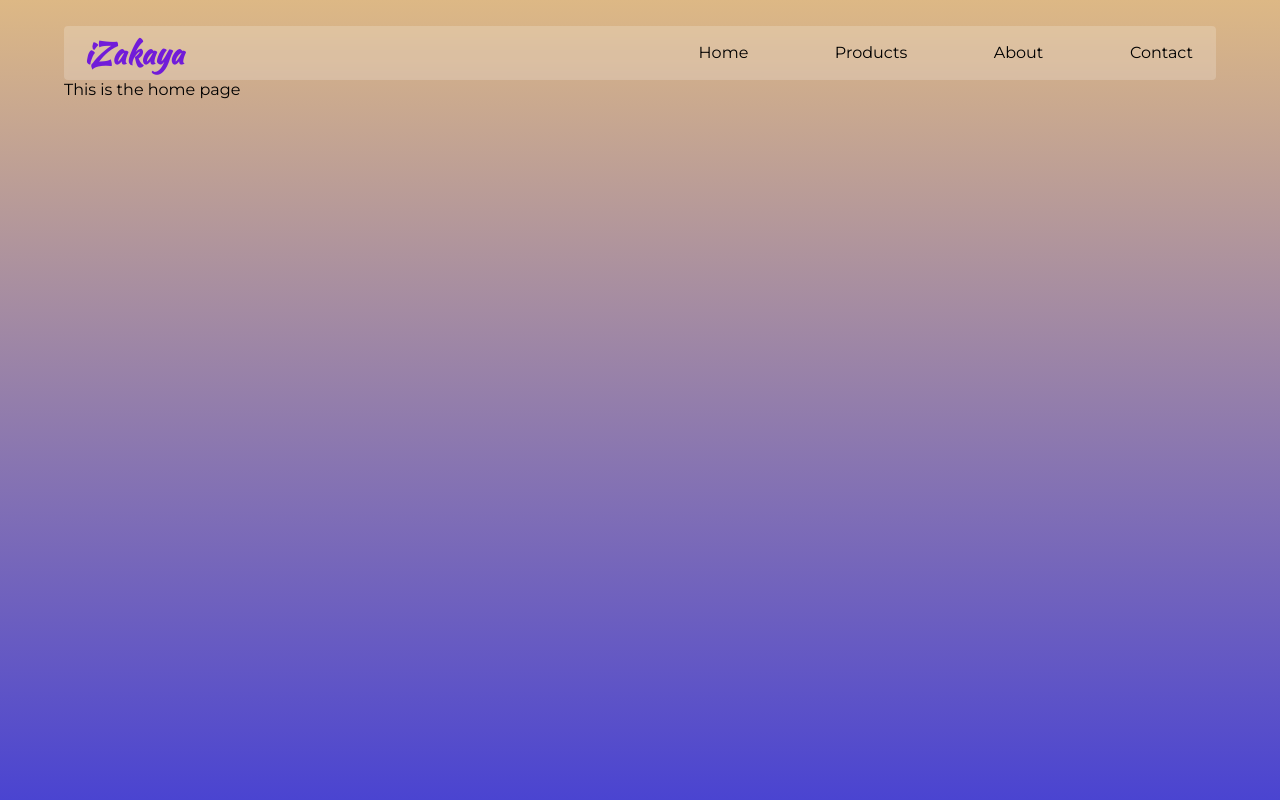
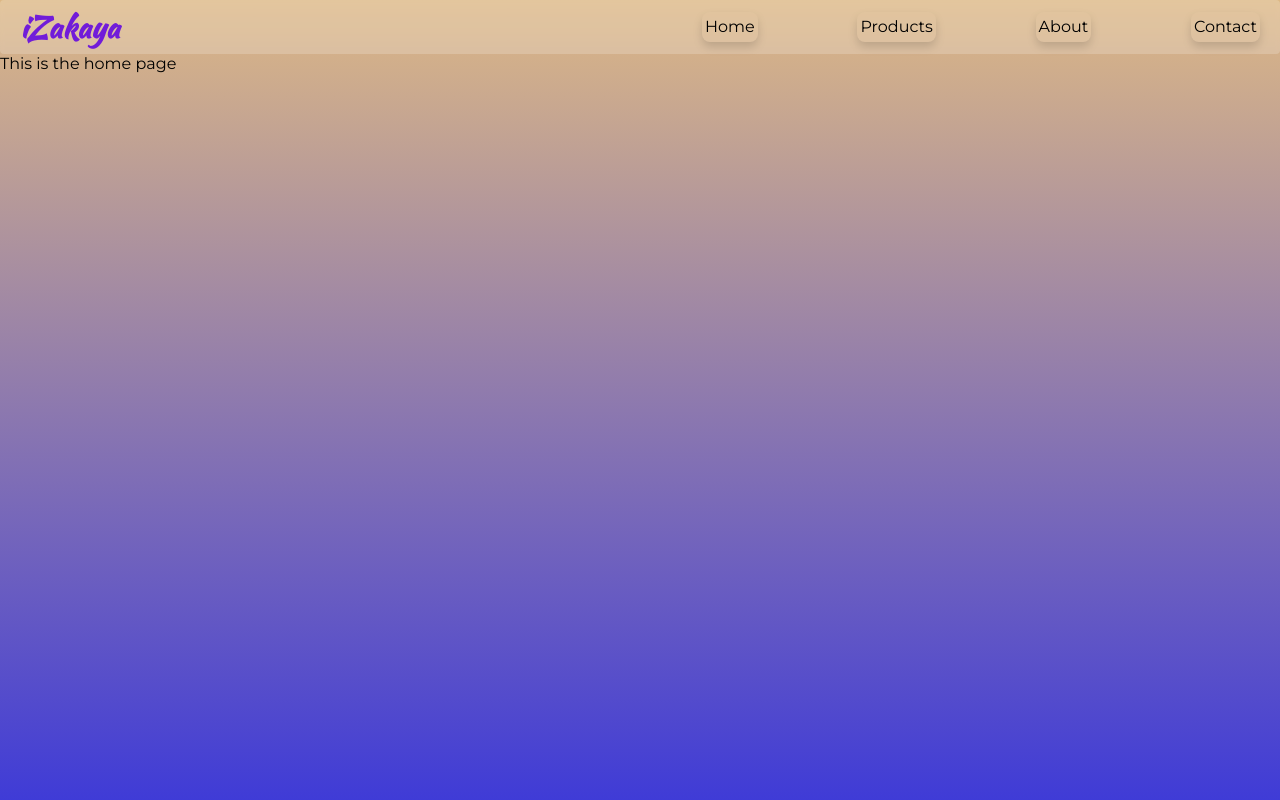
Before and after one commit to Ahdeyyy/capstone-react-g13, a React (Create React App) app: page / in a window 1280 px wide. Shown: the top 800 px of the page. Built offline with nearby package versions, Linux system fonts and the light colour scheme; the HTML template or start-up script is replaced by a standard one.

Commit message:
Added global styles

```diff
--- a/src/App.css
+++ b/src/App.css
@@ -2,14 +2,88 @@
 
 *{
   box-sizing: border-box;
+  margin: 0;
+  padding: 0;
 }
+
+:root {
+  --base-size: 0.85;
+}
+
 html {
   min-height: 100%;
 }
 body{
   font-family: 'Montserrat', sans-serif;
-  margin: 2% 5%;
 
   background-image: linear-gradient(rgb(221, 184, 133), rgb(45, 45, 224));
   background-repeat: no-repeat;
 }
+
+.container {
+  width: 100%;
+  padding: 0 15px;
+  margin: 0 auto;
+}
+
+.img-fluid {
+  max-width: 100%;
+  height: auto;
+}
+
+a {
+  padding: 1rem;
+  border-radius: 8px;
+  background-color: transparent;
+  transition: all 0.3s ease-out;
+  -moz-transition: all 0.3s ease-out;
+  -webkit-transition: all 0.3s ease-out;
+  font-size: calc(16px * var(--base-size));
+  line-height: 150%;
+  display: inline-block;
+  text-decoration: none;
+  box-shadow: 0 5px 10px rgba(0, 0, 0, 0.15);
+}
+
+a:hover,
+a:focus {
+  box-shadow: 0 2.5px 5px rgba(255, 255, 255, 0.15);
+}
+
+@media only screen and (min-width: 600px) {
+  :root {
+    --base-size: 0.9;
+  }
+
+  .container {
+    max-width: 540px;
+  }
+}
+
+@media only screen and (min-width: 768px) {
+  .container {
+    max-width: 720px;
+  }
+}
+
+@media only screen and (min-width: 992px) {
+  :root {
+    --base-size: 1;
+  }
+
+  .container {
+    max-width: 960px;
+  }
+}
+
+@media only screen and (min-width: 1200px) {
+  .container {
+    max-width: 1140px;
+  }
+}
+
+@media only screen and (min-width: 1450px) {
+  .container {
+    max-width: 1400px;
+  }
+}
```
